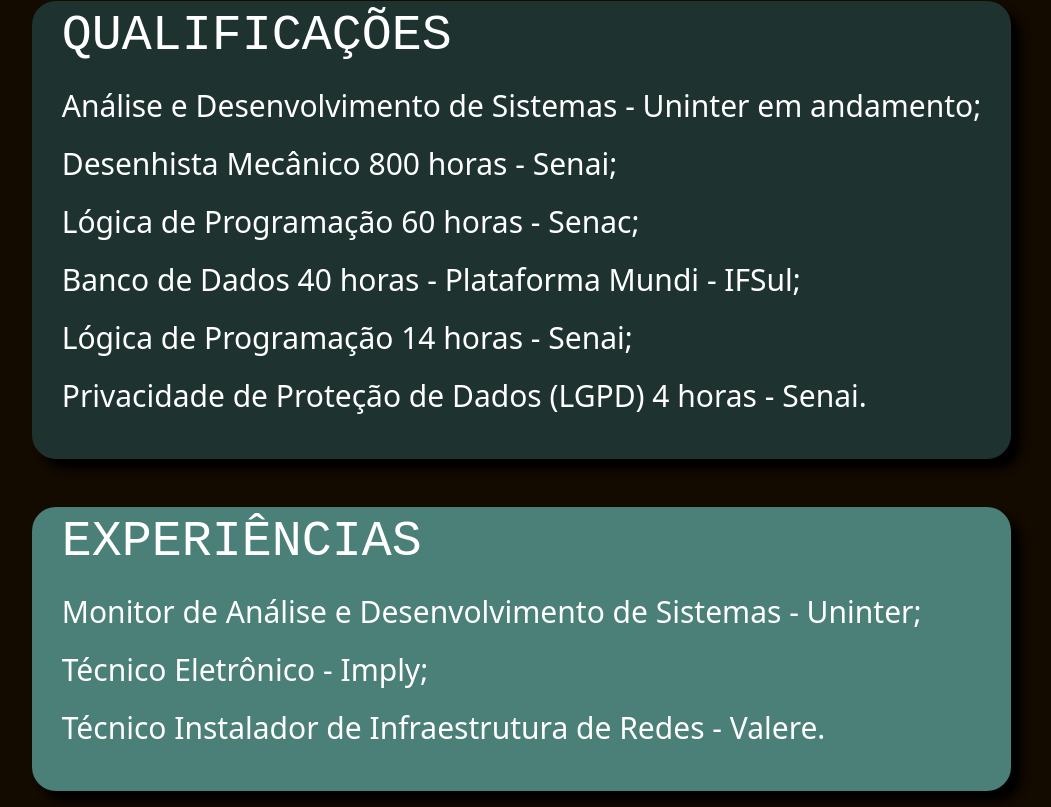
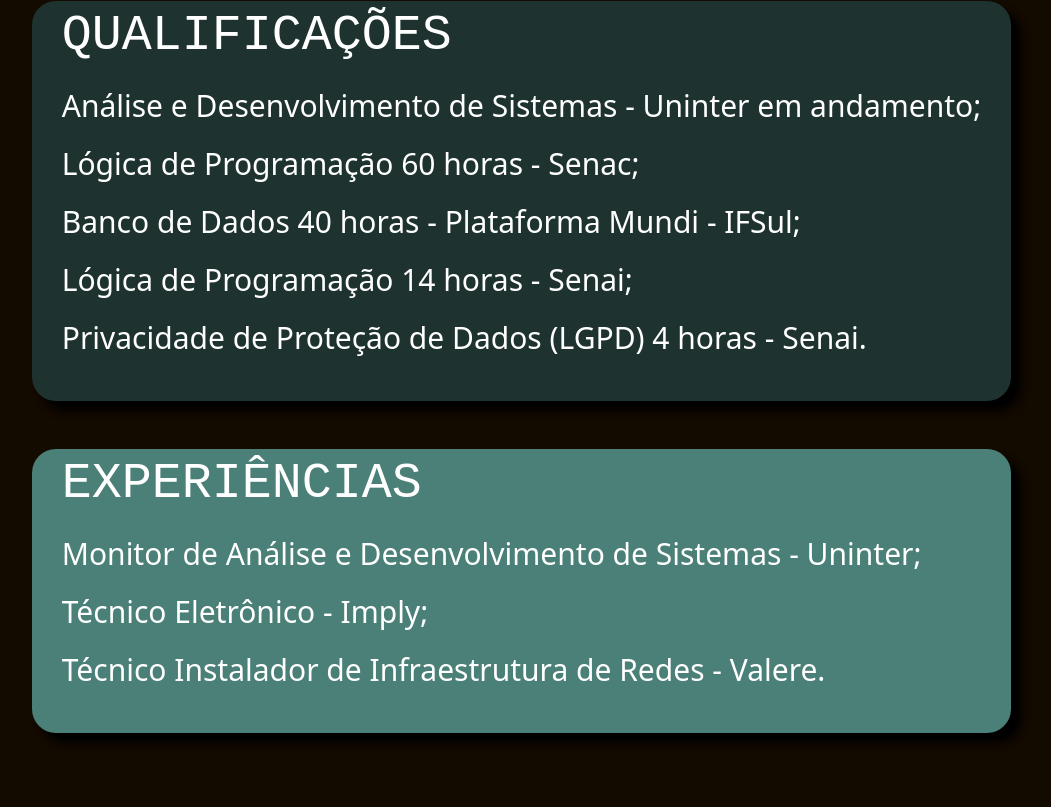
Before and after one commit to danton-ferrari/protfolio, a React (Vite) app: page / in a window 1280 px wide. Shown: the part 873-1680 px from the top of the page, without its empty margins (118-1169 px from the left). Built offline with nearby package versions, Linux system fonts and the light colour scheme.

Commit message:
Ajeitei mais algumas coisas

```diff
--- a/src/pages/Footer.css
+++ b/src/pages/Footer.css
@@ -196,7 +196,7 @@
     border: 2px solid white;
     padding: 3px;
     font-weight: 100;
-    font-size: 1px;
+    font-size: 10px;
     white-space: nowrap;
 
     position: absolute;
--- a/src/pages/SobreMim.jsx
+++ b/src/pages/SobreMim.jsx
@@ -27,7 +27,7 @@
               <li>
                 Análise e Desenvolvimento de Sistemas - Uninter em andamento;
               </li>
-              <li>Desenhista Mecânico 800 horas - Senai;</li>
+              {/* <li>Desenhista Mecânico 800 horas - Senai;</li> */}
               <li>Lógica de Programação 60 horas - Senac;</li>
               <li>Banco de Dados 40 horas - Plataforma Mundi - IFSul;</li>
               <li>Lógica de Programação 14 horas - Senai;</li>
```
Also changed, not shown: 1 other file (tests, documents, lock files or other folders).
